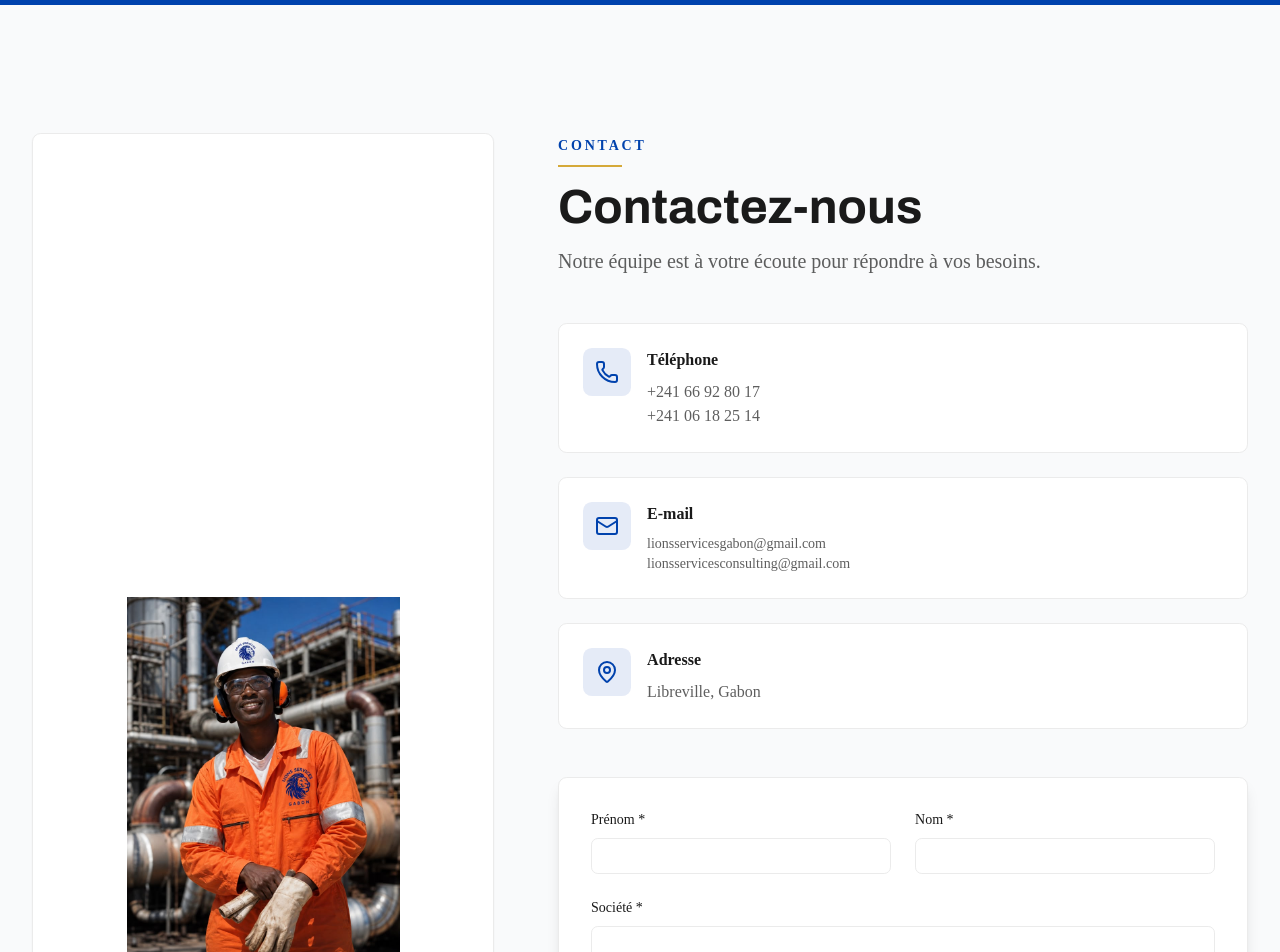
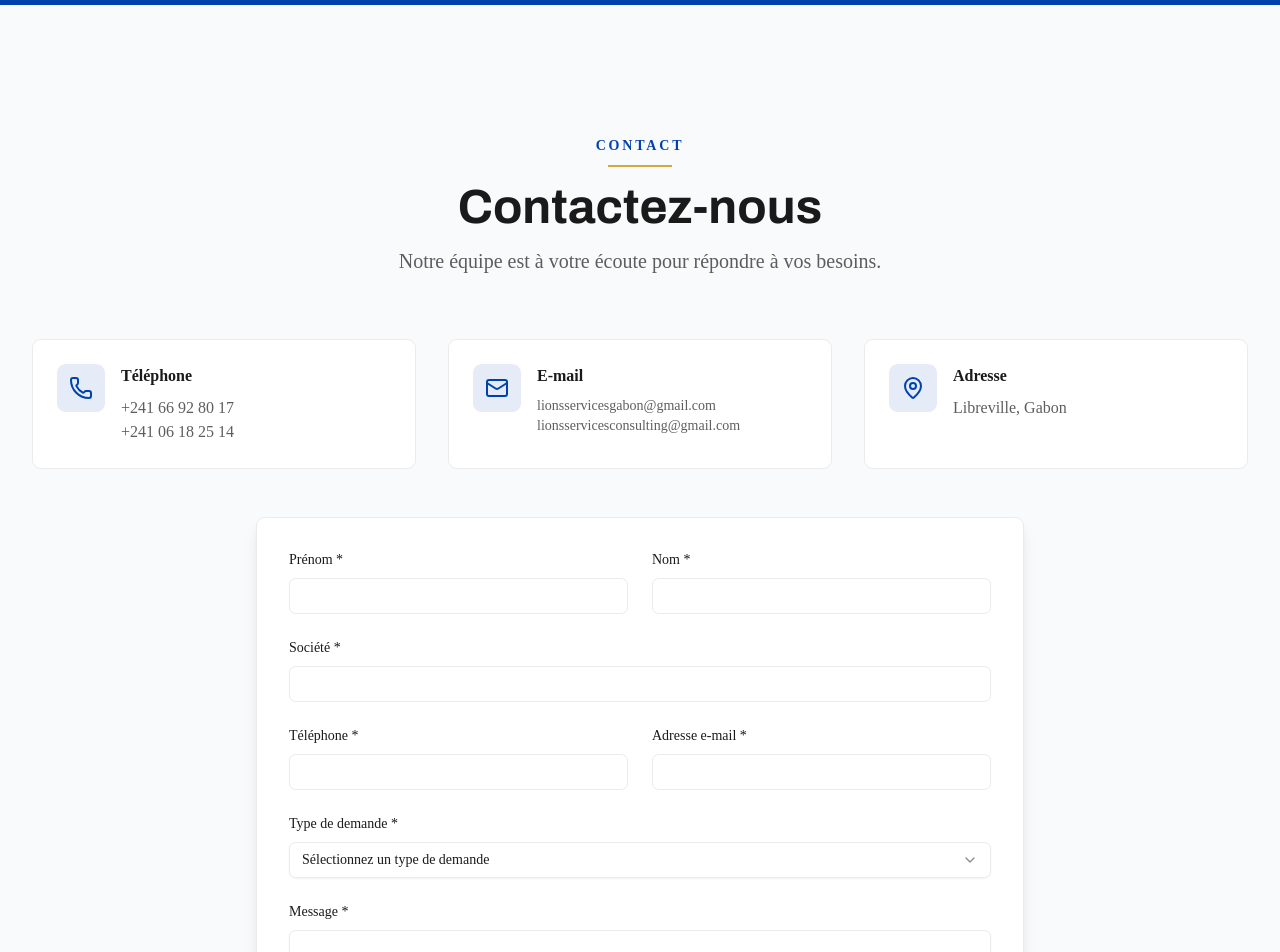
Before and after one commit to brice214/sg-d46cde1b-9e6b-4477-b79a-cff40451ec81-1787240073, a Next.js app: page / in a window 1280 px wide. Shown: the part 8340-9292 px from the top of the page. Built offline with nearby package versions, Linux system fonts and the light colour scheme.

Commit message:
Revert to state at 187656bf40e540ba322bdd0c5b20a361fd521098

```diff
--- a/src/components/Contact.tsx
+++ b/src/components/Contact.tsx
@@ -1,7 +1,6 @@
 "use client";
 
 import { useState } from "react";
-import Image from "next/image";
 import { Phone, Mail, MapPin } from "lucide-react";
 import { Button } from "@/components/ui/button";
 import { Input } from "@/components/ui/input";
@@ -63,30 +62,12 @@ export function Contact() {
   return (
     <section id="contact" className="section-padding bg-muted">
       <div className="container">
-        <div className="grid lg:grid-cols-[38%_1fr] gap-12 lg:gap-16">
-          {/* Logo à gauche */}
-          <div className="hidden lg:flex items-stretch">
-            <div className="relative w-full bg-white rounded-lg border border-border shadow-sm p-12 flex items-center justify-center">
-              <div className="relative w-full aspect-square">
-                <Image
-                  src="/LOGO_LIONS_GABON_SERVICES_5_.jpeg"
-                  alt="LIONS SERVICES GABON"
-                  fill
-                  className="object-contain"
-                  priority
-                />
-              </div>
-            </div>
-          </div>
-
-          {/* Contenu à droite */}
-          <div>
-            <div className="mb-12">
+        <div className="text-center max-w-3xl mx-auto mb-16">
           <div className="inline-block mb-4">
             <span className="text-primary text-sm font-semibold tracking-[0.2em] uppercase">
               Contact
             </span>
-                <div className="gold-accent-line mt-2" />
+            <div className="gold-accent-line mx-auto mt-2" />
           </div>
           <h2 className="font-heading text-4xl md:text-5xl font-bold text-foreground mb-4">
             Contactez-nous
@@ -96,7 +77,7 @@ export function Contact() {
           </p>
         </div>
 
-            <div className="grid gap-6 mb-12">
+        <div className="grid lg:grid-cols-3 gap-8 mb-12">
           <a
             href="tel:+24166928017"
             className="flex items-start gap-4 p-6 bg-white rounded-lg border border-border hover:border-primary hover:shadow-lg transition-all"
@@ -140,6 +121,7 @@ export function Contact() {
           </div>
         </div>
 
+        <div className="max-w-3xl mx-auto">
           <form onSubmit={handleSubmit} className="bg-white p-8 rounded-lg border border-border shadow-lg">
             <div className="grid md:grid-cols-2 gap-6 mb-6">
               <div>
@@ -267,7 +249,6 @@ export function Contact() {
           </form>
         </div>
       </div>
-      </div>
     </section>
   );
 }
```
Also changed, not shown: public/LOGO_LIONS_GABON_SERVICES_5_.jpeg (deleted). Lines whose indentation alone changed are shown as unchanged.
